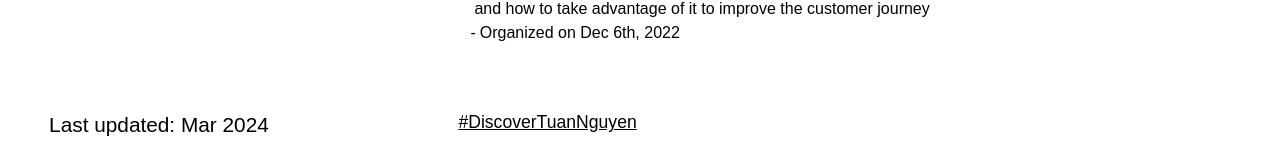
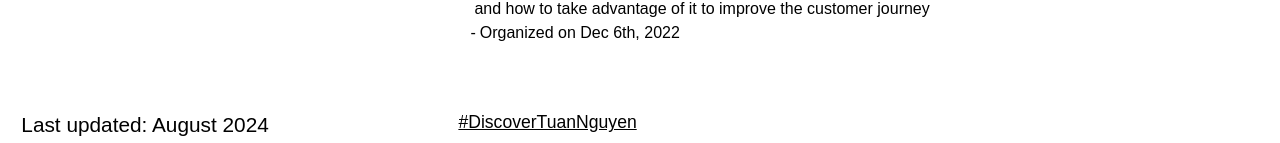
Before and after one commit to tuannnh/cv, a Jekyll site: the page built from index.md, in a window 1280 px wide and 900 px high, scrolled down 3442 px. Shown: the part 754-897 px from the top of the window. Built offline with Jekyll 4.4.1, drawn with Linux system fonts in a browser that asks for light colours; nearby versions of some CDN libraries; some web fonts are replaced; a style sheet for code colours, icons or effects is not loaded.

Commit message:
Update index.md

```diff
--- a/index.md
+++ b/index.md
@@ -201,6 +201,6 @@ _Certificate Of Appreciation_, Techcon Organizer, KMS Group
 - An English-based webinar to share how to discover why Product Analytics is essential to your business and how to take advantage of it to improve the customer journey
 - Organized on Dec 6th, 2022
 
-<h3 align="right">Last updated: Mar 2024</h3>
+<h3 align="right">Last updated: August 2024</h3>
 
 <span align="center"><b><a href="https://hungtuan.me">#DiscoverTuanNguyen</a></b></span>
```
